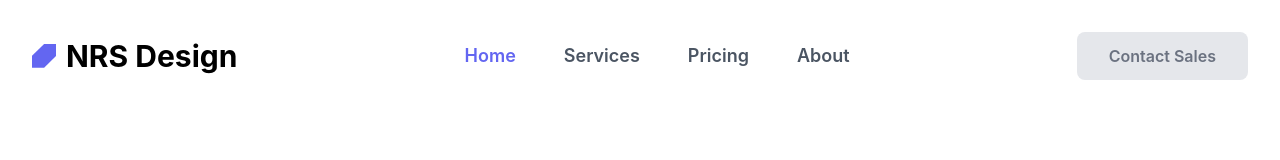
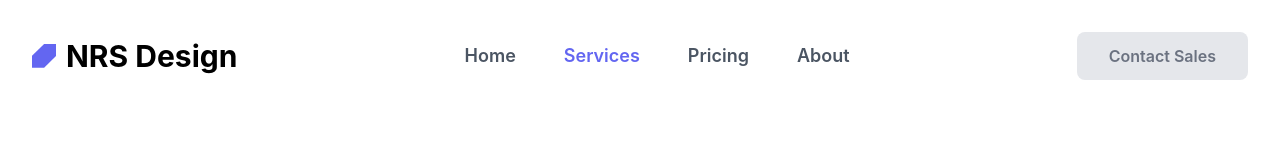
Before and after one commit to tiks98/nrsdesign, a React (Create React App) app: page /services in a window 1280 px wide. Shown: the top 160 px of the page. Built offline with nearby package versions, Linux system fonts and the light colour scheme.

Commit message:
updated Navbar to reflect active link

```diff
--- a/src/Components/Navbar.jsx
+++ b/src/Components/Navbar.jsx
@@ -1,5 +1,7 @@
 import React from "react";
-export function Navbar({}) {
+import { NavLink } from "react-router-dom";
+
+export function Navbar() {
 	return (
 		<div className="bg-white pb-6 sm:pb-8 lg:pb-12">
 			<div className="mx-auto max-w-screen-2xl px-4 md:px-8">
@@ -21,32 +23,51 @@ export function Navbar({}) {
 					</a>
 
 					<nav className="hidden gap-12 lg:flex">
-						<a
-							href="/"
-							className="text-lg font-semibold text-indigo-500">
+						<NavLink
+							to="/"
+							className={({ isActive }) =>
+								isActive
+									? "text-lg font-semibold text-indigo-500"
+									: "text-lg font-semibold text-gray-600 transition duration-100 hover:text-indigo-500 active:text-indigo-700"
+							}>
 							Home
-						</a>
-						<a
-							href="/services"
-							className="text-lg font-semibold text-gray-600 transition duration-100 hover:text-indigo-500 active:text-indigo-700">
+						</NavLink>
+						<NavLink
+							to="/services"
+							className={({ isActive }) =>
+								isActive
+									? "text-lg font-semibold text-indigo-500"
+									: "text-lg font-semibold text-gray-600 transition duration-100 hover:text-indigo-500 active:text-indigo-700"
+							}>
 							Services
-						</a>
-						<a
-							href="#"
-							className="text-lg font-semibold text-gray-600 transition duration-100 hover:text-indigo-500 active:text-indigo-700">
+						</NavLink>
+						<NavLink
+							to="/pricing"
+							className={({ isActive }) =>
+								isActive
+									? "text-lg font-semibold text-indigo-500"
+									: "text-lg font-semibold text-gray-600 transition duration-100 hover:text-indigo-500 active:text-indigo-700"
+							}>
 							Pricing
-						</a>
-						<a
-							href="#"
-							className="text-lg font-semibold text-gray-600 transition duration-100 hover:text-indigo-500 active:text-indigo-700">
+						</NavLink>
+						<NavLink
+							to="/about"
+							className={({ isActive }) =>
+								isActive
+									? "text-lg font-semibold text-indigo-500"
+									: "text-lg font-semibold text-gray-600 transition duration-100 hover:text-indigo-500 active:text-indigo-700"
+							}>
 							About
-						</a>
+						</NavLink>
 					</nav>
 
 					<a
 						href="/contact"
-						className="hidden rounded-lg bg-gray-200 px-8 py-3 text-center text-sm font-semibold text-gray-500 outline-none ring-indigo-300 transition duration-100 hover:bg-gray-300 focus-visible:ring active:text-gray-700 md:text-base lg:inline-block">
-						Contact Sales
+						className="relative inline-block overflow-hidden font-semibold bg-gray-200 px-8 py-3 text-center text-sm text-gray-500 rounded-lg outline-none ring-indigo-300 transition-all duration-500 group hover:bg-gray-300 focus-visible:ring active:text-gray-700 md:text-base lg:inline-block">
+						<span class="w-56 h-48 rounded bg-indigo-600 absolute bottom-0 left-0 translate-x-full ease-out duration-500 transition-all translate-y-full mb-9 ml-9 group-hover:ml-0 group-hover:mb-32 group-hover:translate-x-0"></span>
+						<span class="relative w-full text-left text-gray-500 transition-colors duration-300 ease-in-out group-hover:text-white">
+							Contact Sales
+						</span>
 					</a>
 
 					<button
@@ -58,9 +79,9 @@ export function Navbar({}) {
 							viewBox="0 0 20 20"
 							fill="currentColor">
 							<path
-								fill-rule="evenodd"
+								fillRule="evenodd"
 								d="M3 5a1 1 0 011-1h12a1 1 0 110 2H4a1 1 0 01-1-1zM3 10a1 1 0 011-1h6a1 1 0 110 2H4a1 1 0 01-1-1zM3 15a1 1 0 011-1h12a1 1 0 110 2H4a1 1 0 01-1-1z"
-								clip-rule="evenodd"
+								clipRule="evenodd"
 							/>
 						</svg>
 						Menu
```
